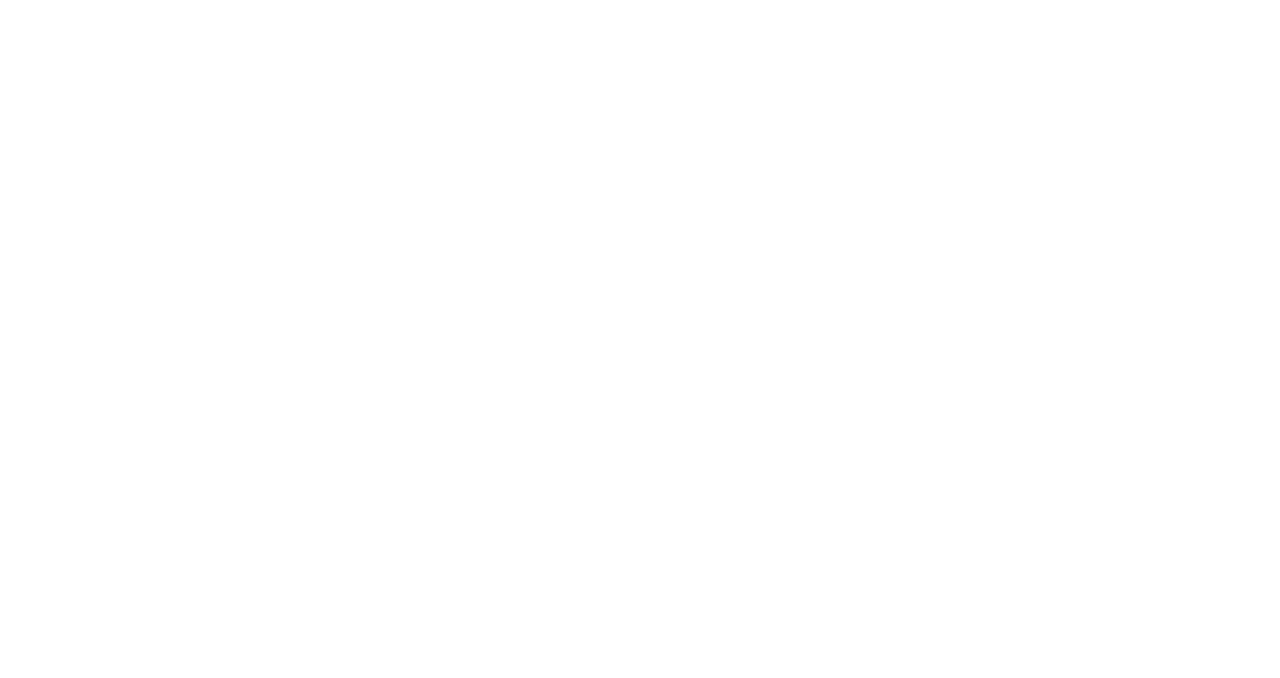
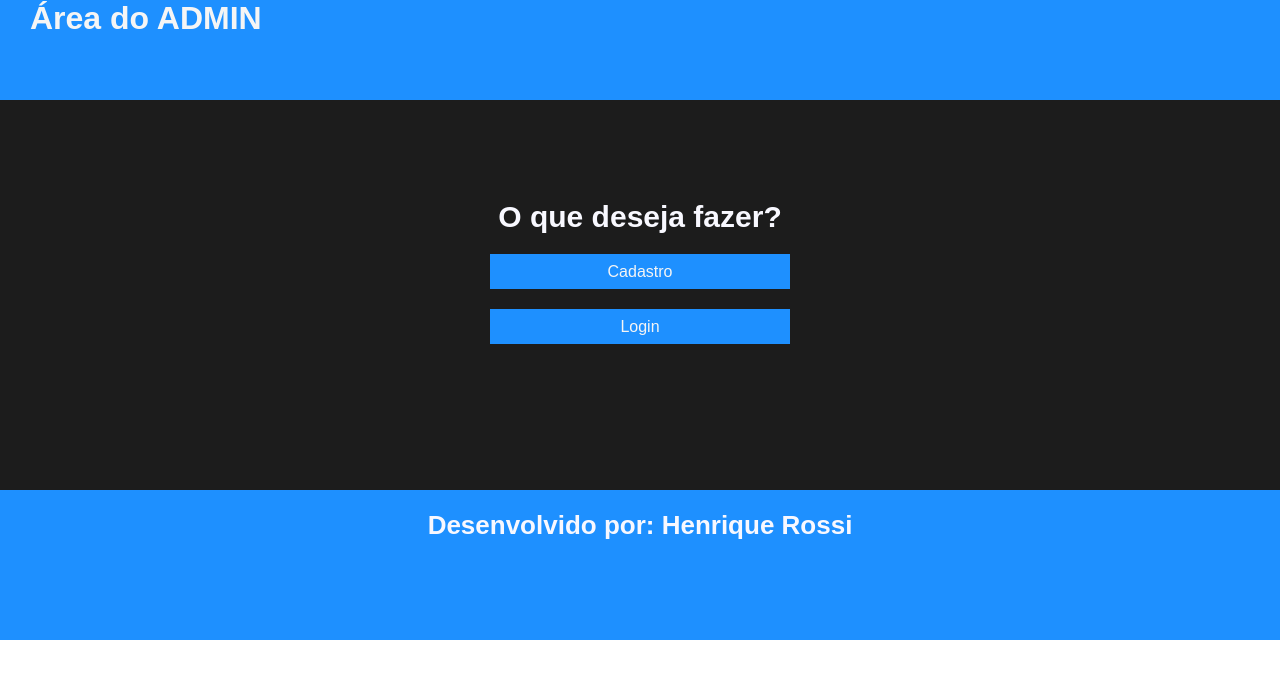
Before and after one commit to HenriqueRodriguesRossi/cadastro_login_fullstack, a Vue app in the folder FrontEnd/cad_admin/: page / in a window 1280 px wide. Before the commit this address had no page. Shown: the top 678 px of the page. Built offline with nearby package versions, Linux system fonts and the light colour scheme.

Commit message:
Comaecando o frontend do projeto

```diff
--- a/FrontEnd/cad_admin/src/App.vue
+++ b/FrontEnd/cad_admin/src/App.vue
@@ -1,11 +1,20 @@
 <template>
-
+  <Header />
   <RouterView />
+  <Footer />
 </template>
 
 <script>
 import { RouterLink, RouterView } from 'vue-router'
+import Header from './components/Header.vue';
+import Footer from './components/Footer.vue';
+
+export default {
+  components: {
+    Header,
+    Footer
+  }
+}
 </script>
 
-<style scoped>
-</style>
+<style scoped></style>
--- a/FrontEnd/cad_admin/src/assets/base.css
+++ /dev/null
@@ -1,73 +0,0 @@
-/* color palette from <https://github.com/vuejs/theme> */
-:root {
-  --vt-c-white: #ffffff;
-  --vt-c-white-soft: #f8f8f8;
-  --vt-c-white-mute: #f2f2f2;
-
-  --vt-c-black: #181818;
-  --vt-c-black-soft: #222222;
-  --vt-c-black-mute: #282828;
-
-  --vt-c-indigo: #2c3e50;
-
-  --vt-c-divider-light-1: rgba(60, 60, 60, 0.29);
-  --vt-c-divider-light-2: rgba(60, 60, 60, 0.12);
-  --vt-c-divider-dark-1: rgba(84, 84, 84, 0.65);
-  --vt-c-divider-dark-2: rgba(84, 84, 84, 0.48);
-
-  --vt-c-text-light-1: var(--vt-c-indigo);
-  --vt-c-text-light-2: rgba(60, 60, 60, 0.66);
-  --vt-c-text-dark-1: var(--vt-c-white);
-  --vt-c-text-dark-2: rgba(235, 235, 235, 0.64);
-}
-
-/* semantic color variables for this project */
-:root {
-  --color-background: var(--vt-c-white);
-  --color-background-soft: var(--vt-c-white-soft);
-  --color-background-mute: var(--vt-c-white-mute);
-
-  --color-border: var(--vt-c-divider-light-2);
-  --color-border-hover: var(--vt-c-divider-light-1);
-
-  --color-heading: var(--vt-c-text-light-1);
-  --color-text: var(--vt-c-text-light-1);
-
-  --section-gap: 160px;
-}
-
-@media (prefers-color-scheme: dark) {
-  :root {
-    --color-background: var(--vt-c-black);
-    --color-background-soft: var(--vt-c-black-soft);
-    --color-background-mute: var(--vt-c-black-mute);
-
-    --color-border: var(--vt-c-divider-dark-2);
-    --color-border-hover: var(--vt-c-divider-dark-1);
-
-    --color-heading: var(--vt-c-text-dark-1);
-    --color-text: var(--vt-c-text-dark-2);
-  }
-}
-
-*,
-*::before,
-*::after {
-  box-sizing: border-box;
-  margin: 0;
-  font-weight: normal;
-}
-
-body {
-  min-height: 100vh;
-  color: var(--color-text);
-  background: var(--color-background);
-  transition: color 0.5s, background-color 0.5s;
-  line-height: 1.6;
-  font-family: Inter, -apple-system, BlinkMacSystemFont, 'Segoe UI', Roboto, Oxygen, Ubuntu,
-    Cantarell, 'Fira Sans', 'Droid Sans', 'Helvetica Neue', sans-serif;
-  font-size: 15px;
-  text-rendering: optimizeLegibility;
-  -webkit-font-smoothing: antialiased;
-  -moz-osx-font-smoothing: grayscale;
-}
--- a/FrontEnd/cad_admin/src/assets/main.css
+++ b/FrontEnd/cad_admin/src/assets/main.css
@@ -1,35 +1,6 @@
-@import './base.css';
-
-#app {
-  max-width: 1280px;
-  margin: 0 auto;
-  padding: 2rem;
-
-  font-weight: normal;
+*{
+  padding: 0;
+  margin: 0;
+  box-sizing: border-box;
+  font-family: Arial;
 }
-
-a,
-.green {
-  text-decoration: none;
-  color: hsla(160, 100%, 37%, 1);
-  transition: 0.4s;
-}
-
-@media (hover: hover) {
-  a:hover {
-    background-color: hsla(160, 100%, 37%, 0.2);
-  }
-}
-
-@media (min-width: 1024px) {
-  body {
-    display: flex;
-    place-items: center;
-  }
-
-  #app {
-    display: grid;
-    grid-template-columns: 1fr 1fr;
-    padding: 0 2rem;
-  }
-}
--- /dev/null
+++ b/FrontEnd/cad_admin/src/components/Footer.vue
@@ -0,0 +1,26 @@
+<template>
+    <footer>
+        <h2 class="footer-title">Desenvolvido por: Henrique Rossi</h2>
+    </footer>
+</template>
+
+<script>
+export default{
+    name: "Footer"
+}
+</script>
+
+<style scoped>
+footer{
+    height: 150px;
+    width: 100%;
+    background-color: dodgerblue;
+}
+
+.footer-title{
+    color: ghostwhite;
+    text-align: center;
+    font-size: 26px;
+    padding: 20px;
+}
+</style>
--- /dev/null
+++ b/FrontEnd/cad_admin/src/components/Header.vue
@@ -0,0 +1,32 @@
+<template>
+    <header>
+        <h1><router-link to="/">Área do ADMIN</router-link></h1>
+    </header>
+</template>
+
+<script>
+export default{
+    name: "Header"
+}
+</script>
+
+<style scoped>
+header{
+    width: 100%;
+    height: 100px;
+    background-color: dodgerblue;
+}
+
+h1 a{
+    text-align: center;
+    color: whitesmoke;
+    padding: 30px;
+    text-decoration: none;
+}
+
+h1 a:visited{
+    text-align: center;
+    color: whitesmoke;
+    padding: 30px;
+}
+</style>
--- a/FrontEnd/cad_admin/src/router/index.js
+++ b/FrontEnd/cad_admin/src/router/index.js
@@ -1,9 +1,25 @@
 import { createRouter, createWebHistory } from 'vue-router'
+import Login from '../views/Login/Login.vue'
+import Cadastro from '../views/Cadastro/Cadastro.vue'
+import Home from "../views/Home/Home.vue"
 
 const router = createRouter({
   history: createWebHistory(import.meta.env.BASE_URL),
   routes: [
     {
+      path: "/",
+      name: "Home",
+      component: Home
+    },
+    {
+      path: "/novo/login",
+      name: "Login",
+      component: Login
+    },
+    {
+      path:"/nova/conta",
+      name: "Cadastro",
+      component: Cadastro
     }
   ]
 })
--- a/FrontEnd/cad_admin/src/views/Cadastro/Cadastro.vue
+++ b/FrontEnd/cad_admin/src/views/Cadastro/Cadastro.vue
@@ -1,7 +1,47 @@
 <template>
-
+    <form id="form" class="form" @submit.prevent="cadastraUsuario">
+        <div>
+            <label for="nome">Nome:</label>
+            <input type="text" name="nome" id="nome" placeholder="Digite o seu nome" class="inputs" v-model="nome">
+        </div>
+        <div>
+            <label for="sobrenome">Sobrenome:</label>
+            <input type="text" name="sobrenome" id="sobrenome" placeholder="Digite o seu sobrenome" class="inputs" v-model="sobrenome">
+        </div>
+        <div>
+            <label for="nomeDeUsuario">Nome de Usuário:</label>
+            <input type="text" name="nomeDeUsuario" id="nomeDeUsuario" placeholder="Digite o seu nome de usuário" class="inputs" v-model="nomeDeUsuario">
+        </div>
+        <div>
+            <label for="senha">Senha:</label>
+            <input type="password" name="senha" id="senha" placeholder="Digite a sua senha" class="inputs" v-model="senha">
+        </div>
+        <div>
+            <label for="repitaSenha">Repita a Senha:</label>
+            <input type="password" name="repitaSenha" id="repitaSenha" placeholder="Digite a sua senha novamente" class="inputs" v-model="repitaSenha">
+        </div>
+        <button type="submit">Cadastrar</button>
+    </form>
 </template>
 
-<script></script>
+<script>
+import axios from 'axios';
+export default{
+    name: "Cadastro",
+    data(){
+        return{
+            nome: "",
+            sobrenome: "",
+            nomeDeUsuario: "",
+            senha: "",
+            repitaSenha: ""
+        }
+    },
+    methods:{
+        cadastraUsuario(){
+        }
+    }
+}
+</script>
 
 <style scoped></style>
--- /dev/null
+++ b/FrontEnd/cad_admin/src/views/Home/Home.vue
@@ -0,0 +1,54 @@
+<template>
+    <main class="main">
+        <div class="btns">
+            <h2>O que deseja fazer?</h2>
+            <button><router-link to="/nova/conta">Cadastro</router-link></button>
+            <button> <router-link to="/novo/login">Login</router-link></button>
+        </div>
+    </main>
+</template>
+
+<script>
+export default{
+    name: "Home"
+}
+</script>
+
+<style scoped>
+.main{
+    width: 100%;
+    height: 390px;
+    background-color: rgb(28, 28, 28);
+}
+
+.btns{
+    width: auto;
+    height: auto;
+    display: flex;
+    justify-content: center;
+    align-items: center;
+    flex-direction: column;
+    padding: 100px;
+    gap: 20px;
+}
+
+.btns h2{
+    color: ghostwhite;
+    font-size: 30px;
+}
+
+.btns button{
+    width: 300px;
+    height: 35px;
+    background-color: dodgerblue;
+    outline: none;
+    border: 2px solid dodgerblue;
+    cursor: pointer;
+}
+
+.btns button a{
+    color: whitesmoke;
+    text-decoration: none;
+    font-size: 16px;
+}
+</style>
--- a/FrontEnd/cad_admin/src/views/Login/Login.vue
+++ b/FrontEnd/cad_admin/src/views/Login/Login.vue
@@ -19,7 +19,9 @@
 </template>
 
 <script>
+import axios from "axios"
 export default{
+    name: "Login",
     data(){
         return{
             nomeDeUsuario: "",
@@ -28,7 +30,6 @@
     },
     methods:{
         handlerLogin(){
-            axios.post('http://localhost:8080/novo/login')
         }
     }
 }
```
Also changed, not shown: FrontEnd/cad_admin/src/assets/logo.svg (deleted), 1 other file (tests, documents, lock files or other folders).
